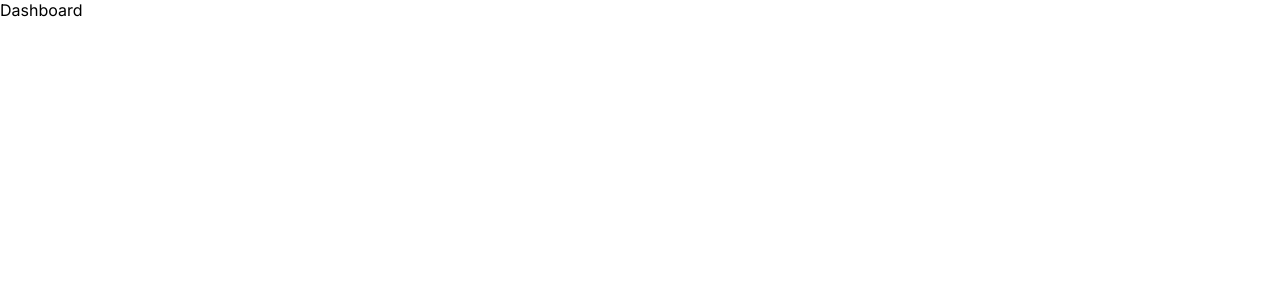
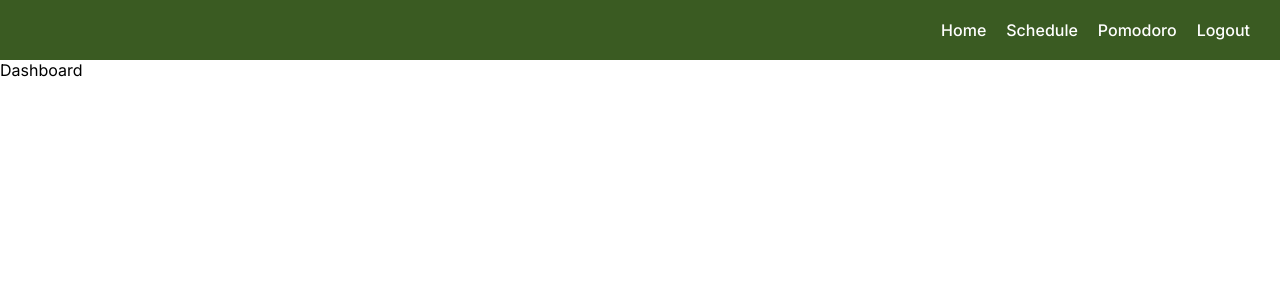
Before and after one commit to hgo19/routine-organizer, a React (Vite) app in the folder frontend/: page /home in a window 1280 px wide. Shown: the top 300 px of the page. Built offline with nearby package versions, Linux system fonts and the light colour scheme.

Commit message:
feat: create Header with some styles

```diff
--- /dev/null
+++ b/frontend/src/components/header/index.tsx
@@ -0,0 +1,23 @@
+import { Link } from 'react-router-dom'
+import './styles.css'
+
+export default function Header() {
+  return (
+    <header className="header-container">
+      <nav className="nav-container">
+        <li>
+          <Link to="/">Home</Link>
+        </li>
+        <li>
+          <Link to="/">Schedule</Link>
+        </li>
+        <li>
+          <Link to="/">Pomodoro</Link>
+        </li>
+        <li>
+          <Link to="/">Logout</Link>
+        </li>
+      </nav>
+    </header>
+  )
+}
--- /dev/null
+++ b/frontend/src/components/header/styles.css
@@ -0,0 +1,23 @@
+.header-container {
+  align-items: center;
+  background-color: #3a5b22;
+  color: white;
+  display: flex;
+  height: 60px;
+  justify-content: flex-end;
+}
+
+.nav-container {
+  display: flex;
+  gap: 20px;
+  list-style: none;
+  padding-right: 30px;
+}
+
+.nav-container a {
+  color: white;
+}
+
+.nav-container a:hover {
+  opacity: 0.7;
+}
--- a/frontend/src/pages/Dashboard.tsx
+++ b/frontend/src/pages/Dashboard.tsx
@@ -1,3 +1,10 @@
+import Header from '../components/header'
+
 export default function Dashboard() {
-  return <div>Dashboard</div>
+  return (
+    <div>
+      <Header />
+      Dashboard
+    </div>
+  )
 }
```
